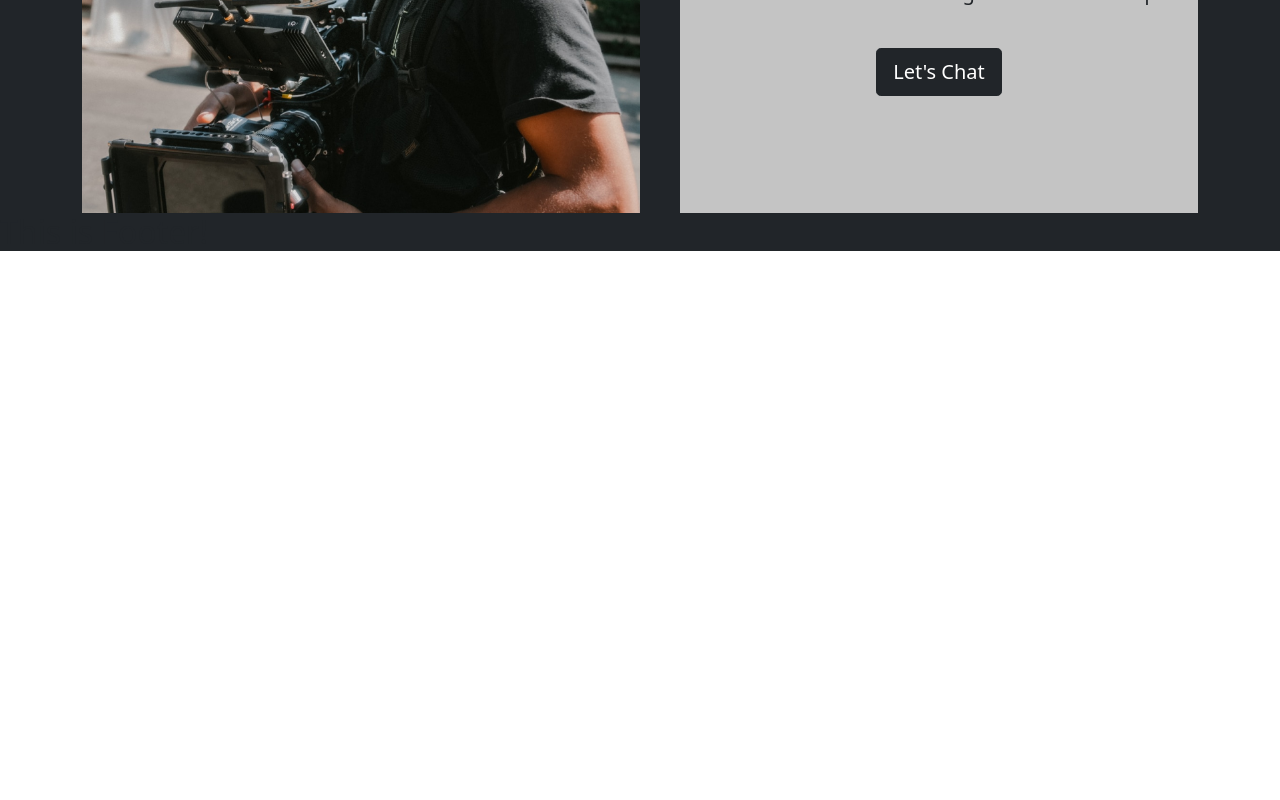
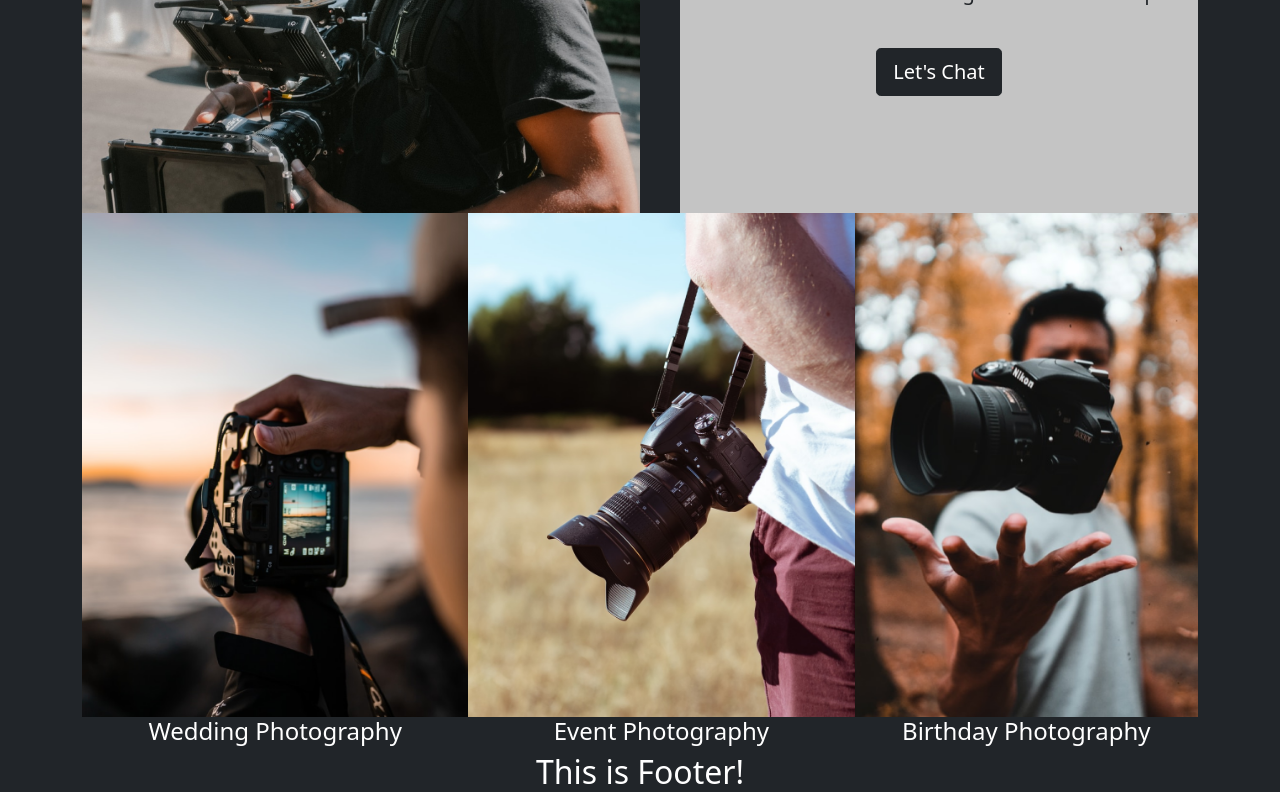
Before and after one commit to Jobayer-ak/photographer-guy, a React (Create React App) app: page / in a window 1280 px wide. Shown: the part 480-1280 px from the top of the page. Before the commit the page ends 800 px from the top, so only its background shows below. Built offline with nearby package versions, Linux system fonts and the light colour scheme.

Commit message:
working on service section

```diff
--- a/src/App.js
+++ b/src/App.js
@@ -1,6 +1,7 @@
 import { Route, Routes } from "react-router-dom";
 import "./App.css";
-import Home from "./Pages/Home/Home";
+import Home from "./Pages/Home/Home/Home";
+
 import Footer from "./Shared/Footer/Footer";
 import Header from "./Shared/Header/Header";
 
--- /dev/null
+++ b/src/Pages/Home/Home/Home.js
@@ -0,0 +1,14 @@
+import React from "react";
+import Banner from "../Banner/Banner";
+import Service from "../Service/Service";
+
+const Home = () => {
+  return (
+    <div>
+      <Banner></Banner>
+      <Service></Service>
+    </div>
+  );
+};
+
+export default Home;
--- /dev/null
+++ b/src/Pages/Home/Service/Service.css
@@ -0,0 +1,3 @@
+img{
+    width: 100%;
+}
--- /dev/null
+++ b/src/Pages/Home/Service/Service.js
@@ -0,0 +1,28 @@
+import React from "react";
+import { Card, CardGroup } from "react-bootstrap";
+import service1 from "../../../images/service/service-1.png";
+import service2 from "../../../images/service/service-2.png";
+import service3 from "../../../images/service/service-3.png";
+import "./Service.css";
+
+const Service = () => {
+  return (
+    <div className="container d-flex service">
+      {/* <h2 className="text-center text-white">This is Service</h2> */}
+      <div className="service-1">
+        <img src={service1} alt="" />
+        <h4 className="text-white text-center">Wedding Photography</h4>
+      </div>
+      <div className="service-2">
+        <img src={service2} alt="" />
+        <h4 className="text-white text-center">Event Photography</h4>
+      </div>
+      <div className="service-3">
+        <img src={service3} alt="" />
+        <h4 className="text-white text-center">Birthday Photography</h4>
+      </div>
+    </div>
+  );
+};
+
+export default Service;
--- a/src/Shared/Footer/Footer.js
+++ b/src/Shared/Footer/Footer.js
@@ -4,7 +4,7 @@
 const Footer = () => {
   return (
     <div>
-      <h2>This is Footer!</h2>
+      <h2 className="text-white text-center">This is Footer!</h2>
     </div>
   );
 };
```
Also changed, not shown: src/Pages/Home/Banner/Banner.js (renamed from src/Pages/Home/Home.js, +4 -4 lines), src/Pages/Home/Banner/Banner.css (renamed from src/Pages/Home/Home.css).
